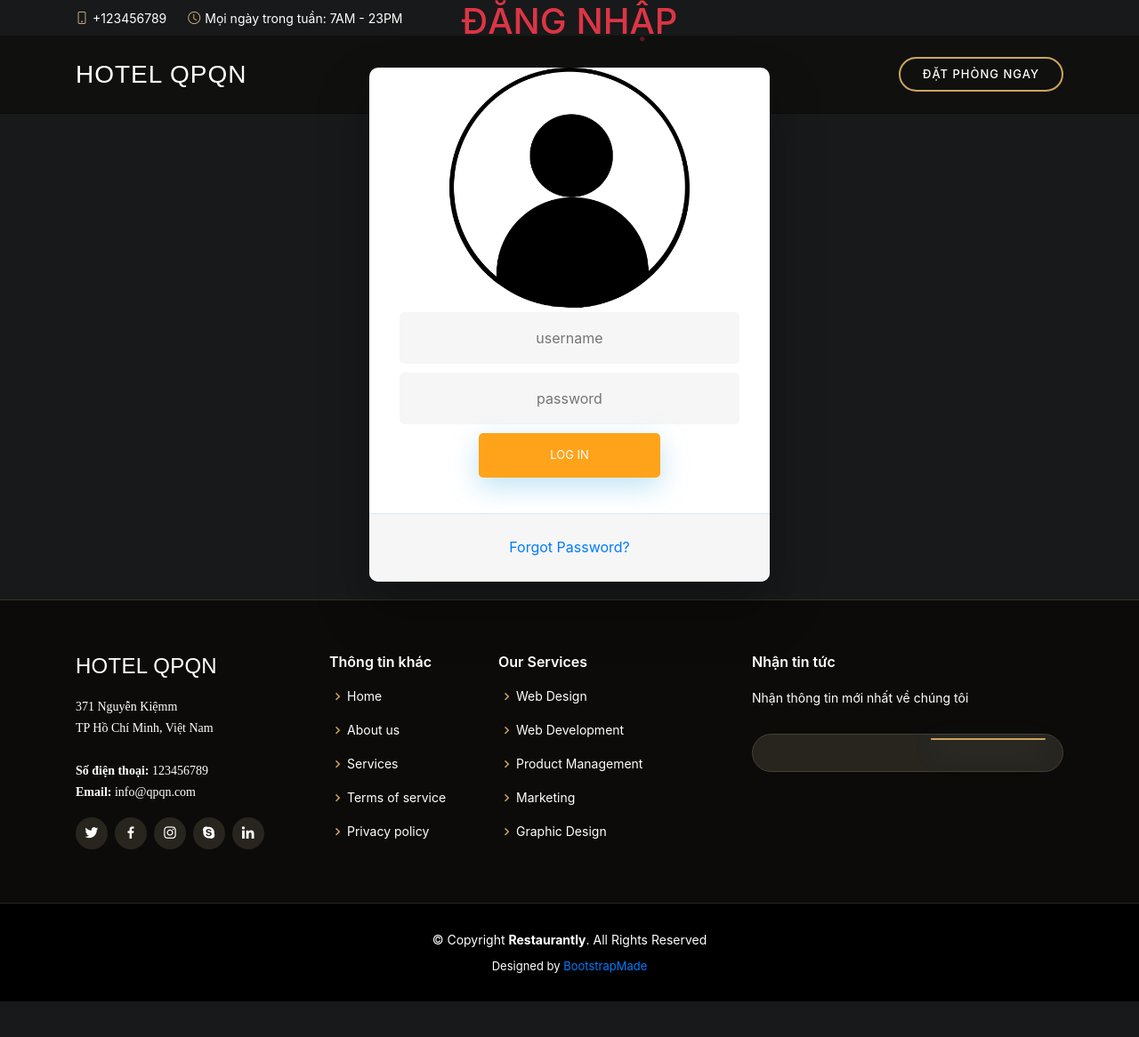
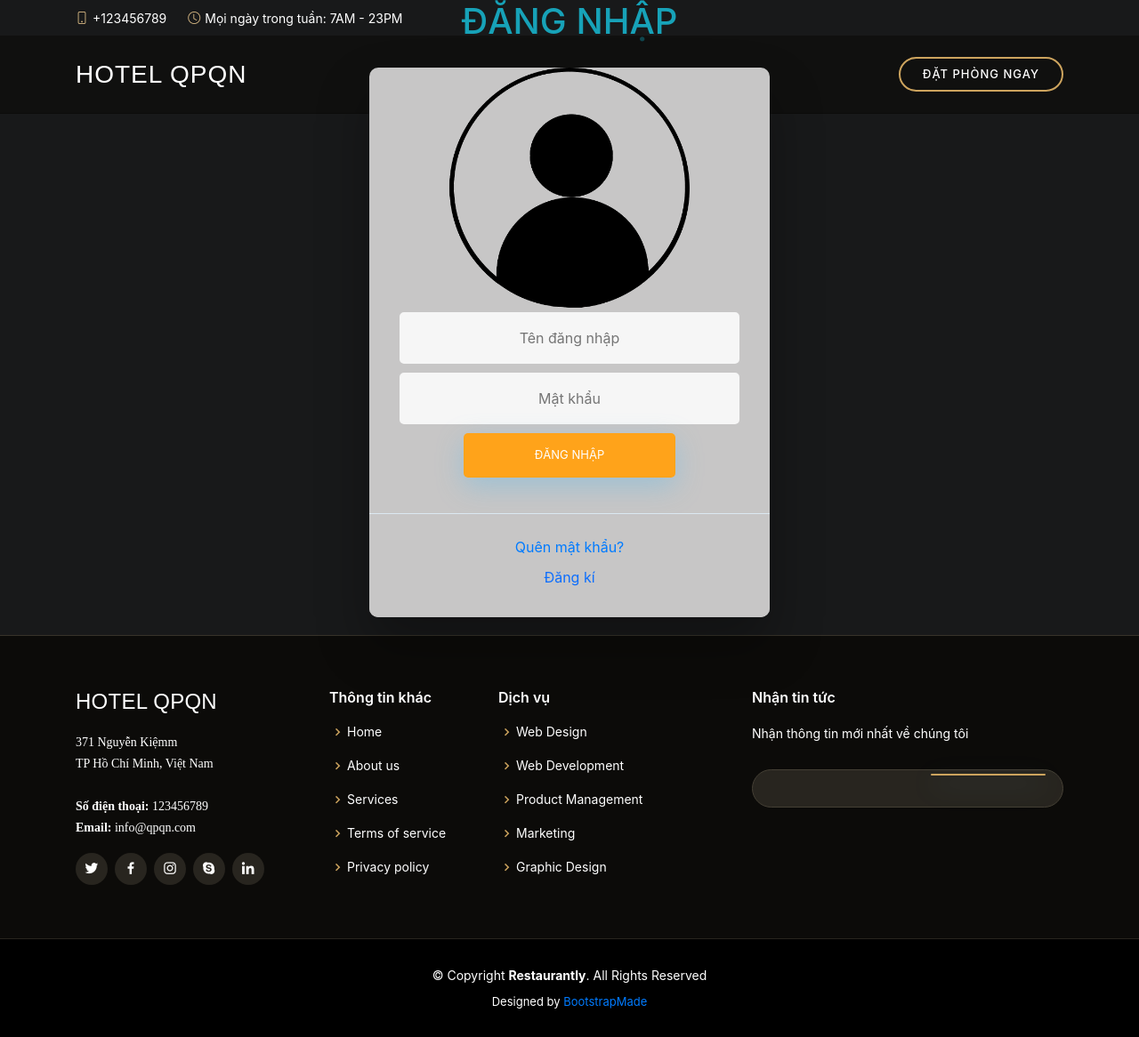
Before and after one commit to ttken01/HotelManager, a Flask app: page /user-login in a window 1280 px wide. Shown: the whole page at 89% size. Before the commit the page ends 1126 px from the top, so only its background shows below. Run offline with Flask 2, Linux system fonts and the light colour scheme; data comes from the database, SQL or seed files in the repository; some libraries are stand-ins or nearby versions.

Commit message:
fix ui cực mạnh v2
booking list, login, room detail

```diff
--- a/hotelapp/static/css/css.css
+++ b/hotelapp/static/css/css.css
@@ -97,6 +97,46 @@ h4 {
   margin-left: 0rem !important;
 }
 
+.login-form #formContent {
+  background-color: #c7c6c6;
+}
+
+.login-form #formFooter {
+  background-color: #c7c6c6;
+}
+
+.room-info {
+  color: #E4E6EB;
+}
+
+.booking-page {
+  color: #E4E6EB;
+}
+
+.booking-page .booking-button-wrapper {
+  display: -webkit-box;
+  display: -ms-flexbox;
+  display: flex;
+  -webkit-box-pack: justify;
+      -ms-flex-pack: justify;
+          justify-content: space-between;
+  -webkit-box-align: center;
+      -ms-flex-align: center;
+          align-items: center;
+}
+
+.booking-page .booking-button-wrapper div {
+  margin-left: 0px !important;
+}
+
+#paymentModal {
+  color: #E4E6EB;
+}
+
+#paymentModal .modal-content {
+  background-color: #4b4e51 !important;
+}
+
 @media only screen and (max-width: 70em) {
   html {
     font-size: 85%;
--- a/hotelapp/static/css/css.scss
+++ b/hotelapp/static/css/css.scss
@@ -105,12 +105,44 @@ h4{
 
 
 
+.login-form{
+    #formContent{
+        background-color: #c7c6c6;
+
+    }
+    #formFooter{
+        background-color: #c7c6c6;
+
+    }
+}
+
+
+.room-info{
+    color: $color-text;
+
+}
 
 //--------------------------------------------------------------------------
 
+.booking-page{
+    color: $color-text;
+    .booking-button-wrapper{
+        display: flex;
+        justify-content: space-between;
+        align-items: center;
+        div{
+            margin-left: 0px !important;
+        }
+    }
 
+}
 
-
+#paymentModal{
+    color: $color-text;
+    .modal-content{
+        background-color: #4b4e51 !important;
+    }
+}
 
 //--------------------------------------------------------------------------
 
--- a/hotelapp/templates/layout/footer.html
+++ b/hotelapp/templates/layout/footer.html
@@ -36,7 +36,7 @@
           </div>
 
           <div class="col-lg-3 col-md-6 footer-links">
-            <h4>Our Services</h4>
+            <h4>Dịch vụ</h4>
             <ul>
               <li><i class="bx bx-chevron-right"></i> <a href="#">Web Design</a></li>
               <li><i class="bx bx-chevron-right"></i> <a href="#">Web Development</a></li>
--- a/hotelapp/templates/login.html
+++ b/hotelapp/templates/login.html
@@ -1,12 +1,12 @@
 {% extends 'layout/base.html' %}
 
-{% block title %}Dang nhap nguoi dung{% endblock %}
+{% block title %}Đăng nhập{% endblock %}
 
 {% block content%}
-    <h1 class="text-center text-danger">ĐĂNG NHẬP</h1>
+    <h1 class="text-center text-info">ĐĂNG NHẬP</h1>
 
 
-    <div class="wrapper fadeInDown">
+    <div class="wrapper fadeInDown login-form">
       <div id="formContent">
         <!-- Tabs Titles -->
 
@@ -17,14 +17,15 @@
 
         <!-- Login Form -->
         <form method="post" >
-          <input type="text" id="username" class="fadeIn second" name="username" placeholder="username">
-          <input type="password" id="password" class="fadeIn third" name="password" placeholder="password">
-          <input type="submit" class="fadeIn fourth" value="Log In">
+          <input type="text" id="username" class="fadeIn second" name="username" placeholder="Tên đăng nhập">
+          <input type="password" id="password" class="fadeIn third" name="password" placeholder="Mật khẩu">
+          <input type="submit" class="fadeIn fourth" value="Đăng nhập">
         </form>
 
         <!-- Remind Passowrd -->
         <div id="formFooter">
-          <a class="underlineHover" href="#">Forgot Password?</a>
+          <a class="underlineHover" href="#">Quên mật khẩu?</a>
+          <a class="nav-link " href="{{ url_for('user_register') }}">Đăng kí</a>
         </div>
          {% if err_msg %}
         <div class="alert alert-danger">
```
Also changed, not shown: hotelapp/templates/bookinglist.html (+8 -6 lines), hotelapp/templates/details.html (+5 -5 lines), 1 other file.
